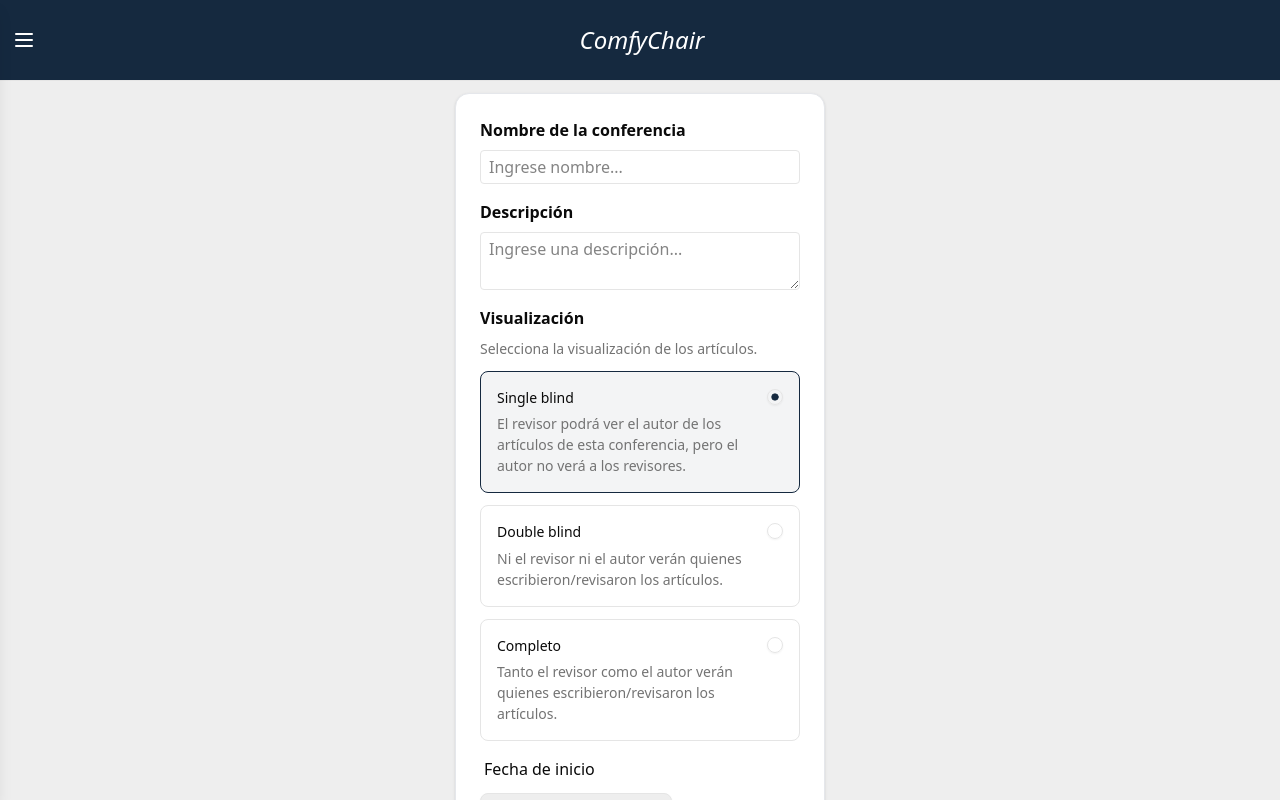
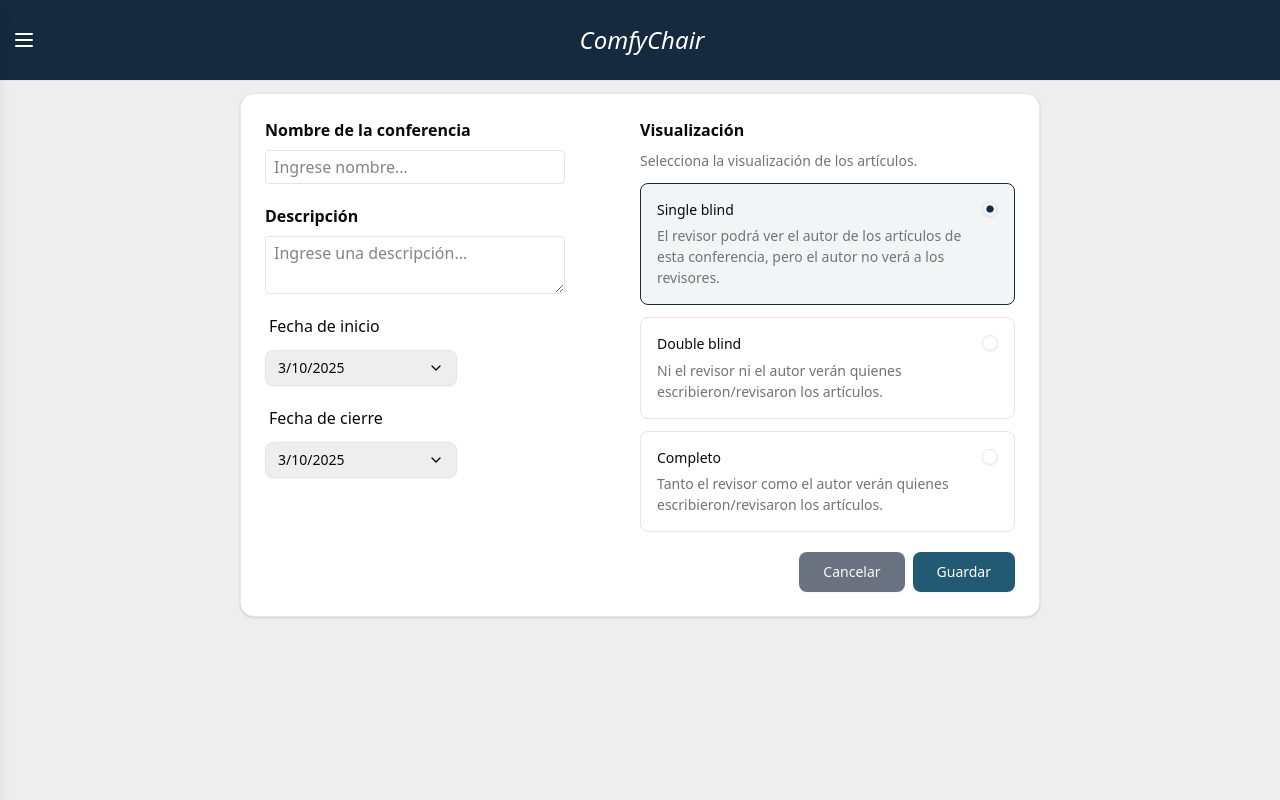
Before and after one commit to MAPAW-UNLP/comfy-chair-2025, a React (Vite) app: page /conferencias/alta-conferencia in a window 1280 px wide. Shown: the top 800 px of the page. Built offline with nearby package versions, Linux system fonts and the light colour scheme.

Commit message:
cambio tamaño form conferencias

```diff
--- a/src/components/Administrador/FormConferencia.tsx
+++ b/src/components/Administrador/FormConferencia.tsx
@@ -60,7 +60,7 @@
 
   const actualizarVista = (v: Conferencia['blind_kind']) => {
     setConferencia((prev) => ({ ...prev, blind_kind: v }));
-  }
+  };
 
   const validarFin = (d: Date) => {
     if (!conferencia.start_date) return false;
@@ -76,9 +76,10 @@
   return (
     <form
       onSubmit={submit}
-      className="mb-3 bg-card rounded-xl shadow border border-gray-200 p-6 flex flex-col gap-4 w-8/10 min-w-[250px]"
-      style={{ maxWidth: 370 }}
+      className="mb-3 bg-card rounded-xl shadow border border-gray-200 p-6 flex flex-col gap-5 w-9/10 lg:w-3/4 lg:max-w-[800px]"
     >
+      <div className="flex flex-col lg:flex-row justify-between gap-10 w-full">
+        <div className='flex flex-col gap-5 lg:w-4/10'>
           <div className="flex flex-col gap-2">
             <label className="font-semibold">Nombre de la conferencia</label>
             <input
@@ -106,12 +107,6 @@
             <p>Jose Hernandez</p>
           </div> */}
 
-      {valorConferencia ? (
-        <Visualizacion valorVisualizacion={valorConferencia.blind_kind} actualizarVista={actualizarVista}/>
-      ) : (
-        <Visualizacion actualizarVista={actualizarVista} />
-      )}
-
           <Calendario
             label="Fecha de inicio"
             date={conferencia.start_date}
@@ -123,10 +118,21 @@
             setDate={actualizarFechaFin}
             validarFin={validarFin}
           />
+        </div>
+
+        {valorConferencia ? (
+          <Visualizacion
+            valorVisualizacion={valorConferencia.blind_kind}
+            actualizarVista={actualizarVista}
+          />
+        ) : (
+          <Visualizacion actualizarVista={actualizarVista} />
+        )}
+      </div>
 
       {children}
 
-      <div className="flex justify-between gap-1">
+      <div className="flex justify-end gap-2">
         <Button
           className="cursor-pointer bg-gray-500 hover:bg-gray-400"
           size={'lg'}
--- a/src/components/Administrador/Visualizacion.tsx
+++ b/src/components/Administrador/Visualizacion.tsx
@@ -33,7 +33,7 @@
   }, [valorVisualizacion]);
 
   return (
-    <div className="w-full max-w-md">
+    <div className="lg:w-1/2">
       <FieldGroup>
         <FieldSet>
           <FieldLabel
```
Lines whose indentation alone changed are shown as unchanged.
